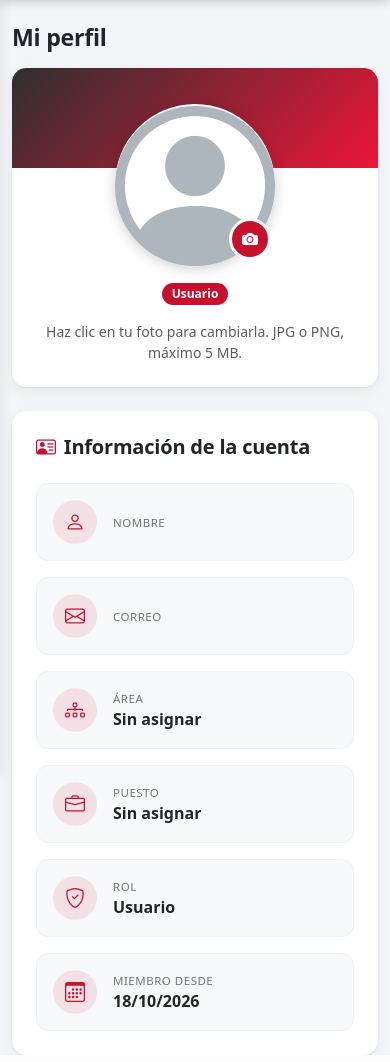
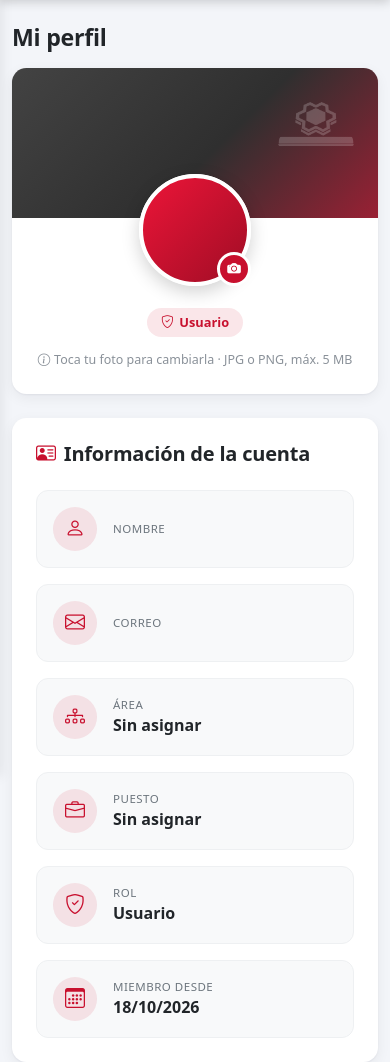
Before and after one commit to JulioCesarSanchez6843/HelpdesATO, a Django app: page /perfil/ in a window 390 px wide. Shown: the part 68-1130 px from the top of the page. Run offline with Django 5.2, Linux system fonts and the light colour scheme; the visitor is signed in with stand-in values (Sample User, id 1); data that the repository does not hold is empty.

Commit message:
perfil mejorado

```diff
--- a/apps/accounts/templates/accounts/perfil.html
+++ b/apps/accounts/templates/accounts/perfil.html
@@ -1,11 +1,25 @@
 {% extends "base.html" %}
+{% load static %}
 {% block content %}
 <h3 class="mb-3">Mi perfil</h3>
 
 <div class="row g-4">
-    <div class="col-lg-4">
+    <div class="col-md-5 col-xl-4">
         <div class="card perfil-tarjeta shadow-sm">
-            <div class="perfil-portada"></div>
+            <div class="perfil-portada">
+                <div class="perfil-marca perfil-marca-izq">
+                    {% if sucursal_actual %}
+                    {% if sucursal_actual.logo_actualizado_en %}
+                    <img src="{% url 'logo_sucursal' sucursal_actual.pk %}?v={{ sucursal_actual.logo_actualizado_en|date:'U' }}" alt="{{ sucursal_actual.nombre }}">
+                    {% else %}
+                    <span class="perfil-marca-texto">{{ sucursal_actual.nombre }}</span>
+                    {% endif %}
+                    {% endif %}
+                </div>
+                <div class="perfil-marca perfil-marca-der">
+                    <img src="{% static 'img/favicon_tollocan.png' %}" alt="Grupo Tollocan">
+                </div>
+            </div>
             <div class="card-body text-center perfil-cuerpo">
                 <form method="post" enctype="multipart/form-data" id="formFoto">
                     {% csrf_token %}
@@ -13,7 +27,7 @@
                         {% if foto_version %}
                         <img src="{% url 'foto_usuario' user.pk %}?v={{ foto_version }}" alt="Foto de perfil" class="avatar-perfil">
                         {% else %}
-                        <i class="bi bi-person-circle avatar-vacio"></i>
+                        <span class="avatar-iniciales">{{ user.nombre|slice:":1"|upper }}</span>
                         {% endif %}
                         <span class="avatar-camara"><i class="bi bi-camera-fill"></i></span>
                     </label>
@@ -26,28 +40,32 @@
 
                 <h4 class="mt-3 mb-1">{{ user.nombre }}</h4>
                 <p class="text-muted mb-2">{{ user.correo }}</p>
-                <span class="badge bg-primary">{{ user.get_rol_display }}</span>
+                <span class="perfil-rol"><i class="bi bi-shield-check"></i>{{ user.get_rol_display }}</span>
+
+                {% if not user.es_maestro or foto_version %}
+                <div class="perfil-acciones">
                     {% if not user.es_maestro %}
-                <form method="post" action="{% url 'solicitar_cambio_password' %}" class="mt-3">
+                    <form method="post" action="{% url 'solicitar_cambio_password' %}" class="m-0">
                         {% csrf_token %}
-                    <button type="submit" class="btn btn-outline-secondary btn-sm"><i class="bi bi-key me-1"></i>Solicitar cambio de contraseña</button>
+                        <button type="submit" class="btn btn-outline-secondary btn-sm"><i class="bi bi-key me-1"></i>Cambiar contraseña</button>
                     </form>
                     {% endif %}
-
-                <p class="form-text mt-3 mb-0">Haz clic en tu foto para cambiarla. JPG o PNG, máximo 5 MB.</p>
-
                     {% if foto_version %}
-                <form method="post" class="mt-3">
+                    <form method="post" class="m-0">
                         {% csrf_token %}
                         <input type="hidden" name="accion" value="eliminar">
                         <button type="submit" class="btn btn-outline-danger btn-sm"><i class="bi bi-trash me-1"></i>Quitar foto</button>
                     </form>
                     {% endif %}
                 </div>
+                {% endif %}
+
+                <p class="perfil-ayuda"><i class="bi bi-info-circle me-1"></i>Toca tu foto para cambiarla · JPG o PNG, máx. 5 MB</p>
+            </div>
         </div>
     </div>
 
-    <div class="col-lg-8">
+    <div class="col-md-7 col-xl-8">
         <div class="card perfil-tarjeta shadow-sm">
             <div class="card-body p-4">
                 <h5 class="mb-4"><i class="bi bi-person-vcard text-primary me-2"></i>Información de la cuenta</h5>
@@ -70,6 +88,17 @@
                             </div>
                         </div>
                     </div>
+                    {% if not user.es_superadmin %}
+                    <div class="col-md-6">
+                        <div class="perfil-dato">
+                            <div class="perfil-dato-icono"><i class="bi bi-building"></i></div>
+                            <div>
+                                <div class="perfil-dato-etiqueta">Sucursal</div>
+                                <div class="perfil-dato-valor">{{ sucursal_actual.nombre|default:"Sin asignar" }}</div>
+                            </div>
+                        </div>
+                    </div>
+                    {% endif %}
                     <div class="col-md-6">
                         <div class="perfil-dato">
                             <div class="perfil-dato-icono"><i class="bi bi-diagram-3"></i></div>
@@ -97,7 +126,7 @@
                             </div>
                         </div>
                     </div>
-                    <div class="col-md-6">
+                    <div class="{% if user.es_superadmin %}col-md-6{% else %}col-md-12{% endif %}">
                         <div class="perfil-dato">
                             <div class="perfil-dato-icono"><i class="bi bi-calendar3"></i></div>
                             <div>
--- a/apps/accounts/views.py
+++ b/apps/accounts/views.py
@@ -209,7 +209,17 @@ def mi_perfil(request):
             return redirect("mi_perfil")
     else:
         form = FotoPerfilForm()
-    return render(request, "accounts/perfil.html", {"form": form})
+    logos_sucursales = []
+    if request.user.es_superadmin:
+        logos_sucursales = list(
+            Sucursal.objects.defer("logo").filter(
+                activa=True, logo_actualizado_en__isnull=False
+            )
+        )
+    return render(request, "accounts/perfil.html", {
+        "form": form,
+        "logos_sucursales": logos_sucursales,
+    })
 
 @login_required
 def ajustes(request):
@@ -248,6 +258,7 @@ def cambiar_password(request):
     if request.method == "POST":
         form = CambiarPasswordForm(request.user, request.POST)
         if form.is_valid():
+            era_obligatorio = request.user.debe_cambiar_password
             usuario = form.save()
             usuario.debe_cambiar_password = False
             usuario.save(update_fields=["debe_cambiar_password"])
@@ -259,7 +270,7 @@ def cambiar_password(request):
                 detalle="Cambió su propia contraseña.",
             )
             messages.success(request, "Contraseña actualizada.")
-            return redirect("lista_tickets")
+            return redirect("mi_perfil" if era_obligatorio else "lista_tickets")
     else:
         form = CambiarPasswordForm(request.user)
     return render(request, "accounts/cambiar_password.html", {"form": form})
@@ -310,7 +321,7 @@ def _enviar_enlace_recuperacion(usuario):
             "url_restablecer": url,
             "horas": settings.PASSWORD_RESET_TIMEOUT // 3600,
         },
-        carpeta="accounts/emails",
+        carpeta="emails",
     )
     correos.enviar_tras_commit(mensajes)
 
--- a/apps/dashboard/templates/dashboard/_tabla_resumen.html
+++ b/apps/dashboard/templates/dashboard/_tabla_resumen.html
@@ -8,7 +8,8 @@
                 <th class="text-end">Pendientes</th>
                 <th class="text-end">Cerrados</th>
                 <th class="text-end">% cerrados</th>
-                <th class="text-end">Prom. cierre</th>
+                <th class="text-end">Prom. resolución</th>
+                <th class="text-end">Prom. 1ª respuesta</th>
             </tr>
         </thead>
         <tbody>
--- a/apps/dashboard/tests.py
+++ b/apps/dashboard/tests.py
@@ -36,7 +36,8 @@ class ReportesTests(TestCase):
         Ticket.objects.create(titulo="b", descripcion="d", area=self.area, creado_por=self.user)
         cerrado = Ticket.objects.create(
             titulo="c", descripcion="d", area=self.area, creado_por=self.user,
-            estado="CERRADO", cerrado_en=ahora + timedelta(hours=4))
+            estado="CERRADO", resuelto_en=ahora + timedelta(hours=4),
+            cerrado_en=ahora + timedelta(hours=4))
         Ticket.objects.filter(pk=cerrado.pk).update(creado_en=ahora)
         self.client.force_login(self.admin)
         ctx = self.client.get(reverse("reportes")).context
@@ -69,7 +70,7 @@ class EstadisticasYExcelTests(TestCase):
             ahora = timezone.now()
             Ticket.objects.filter(pk=t.pk).update(
                 creado_en=ahora - timedelta(hours=horas),
-                resuelto_en=ahora - timedelta(minutes=30),
+                resuelto_en=ahora,
                 cerrado_en=ahora)
             t.refresh_from_db()
         return t
--- a/apps/tickets/tests.py
+++ b/apps/tickets/tests.py
@@ -83,9 +83,9 @@ class BaseTicketsTest(TestCase):
 
     def url_del_correo(self):
         for correo in mail.outbox:
-            encontrada = re.search(r"https?://[^\s]+/tickets/confirmar/[^\s]+/", correo.body)
+            encontrada = re.search(r"https?://[^/\s]+(/tickets/confirmar/[^\s]+/)", correo.body)
             if encontrada:
-                return encontrada.group(0).replace("http://localhost:8000", "")
+                return encontrada.group(1)
         self.fail("No se envió el correo con el enlace de confirmación.")
 
     def destinatarios(self):
--- a/static/css/tollocan.css
+++ b/static/css/tollocan.css
@@ -175,12 +175,6 @@
     border: 3px solid var(--tollocan-rojo);
 }
 
-.avatar-vacio {
-    font-size: 8rem;
-    line-height: 1;
-    color: #adb5bd;
-}
-
 @media (max-width: 767.98px) {
     .sidebar-tollocan {
         position: fixed;
@@ -266,58 +260,144 @@
 }
 
 .perfil-portada {
-    height: 100px;
-    background: linear-gradient(135deg, var(--barra), var(--tollocan-icono));
+    position: relative;
+    display: flex;
+    align-items: center;
+    justify-content: space-between;
+    gap: 1rem;
+    height: 150px;
+    padding: 18px 24px 56px;
+    overflow: hidden;
+    background: linear-gradient(135deg, var(--barra-clara), var(--barra) 55%, var(--tollocan-icono) 135%);
+}
+
+.perfil-marca {
+    display: flex;
+    align-items: center;
+    height: 100%;
+    min-width: 0;
+}
+
+.perfil-marca-izq {
+    justify-content: flex-start;
+    max-width: 48%;
+}
+
+.perfil-marca-der {
+    justify-content: flex-end;
+    flex-shrink: 0;
+}
+
+.perfil-marca img {
+    display: block;
+    height: 100%;
+    width: auto;
+    max-width: 100%;
+    object-fit: contain;
+    filter: brightness(0) invert(var(--barra-invertir));
+    opacity: 0.2;
+}
+
+.perfil-marca-texto {
+    overflow: hidden;
+    text-overflow: ellipsis;
+    white-space: nowrap;
+    color: var(--barra-texto);
+    font-family: "Rajdhani", "Segoe UI", sans-serif;
+    font-size: 1.7rem;
+    font-style: italic;
+    font-weight: 700;
+    letter-spacing: 0.08em;
+    line-height: 1;
+    text-transform: uppercase;
 }
 
 .perfil-cuerpo {
-    padding-bottom: 1.5rem;
+    padding: 0.75rem 1.5rem 1.5rem;
 }
 
 .avatar-editable {
     position: relative;
     display: inline-block;
-    width: 160px;
-    height: 160px;
-    margin-top: -80px;
+    width: 112px;
+    height: 112px;
+    margin-top: -56px;
     border-radius: 50%;
     background-color: #ffffff;
-    box-shadow: 0 4px 14px rgba(0, 0, 0, 0.2);
+    box-shadow: 0 6px 18px rgba(0, 0, 0, 0.18);
     cursor: pointer;
 }
 
 .avatar-editable .avatar-perfil {
     display: block;
-    border-width: 4px;
-    border-color: #ffffff;
+    width: 100%;
+    height: 100%;
+    border: 4px solid #ffffff;
 }
 
-.avatar-editable .avatar-vacio {
-    display: block;
-    font-size: 160px;
+.avatar-iniciales {
+    display: flex;
+    align-items: center;
+    justify-content: center;
+    width: 100%;
+    height: 100%;
+    border: 4px solid #ffffff;
     border-radius: 50%;
+    background: linear-gradient(135deg, var(--tollocan-icono), var(--tollocan-rojo-oscuro));
+    color: #ffffff;
+    font-size: 2.75rem;
+    font-weight: 700;
+    line-height: 1;
 }
 
 .avatar-camara {
     position: absolute;
-    right: 4px;
-    bottom: 4px;
+    right: 0;
+    bottom: 0;
     display: flex;
     align-items: center;
     justify-content: center;
-    width: 42px;
-    height: 42px;
+    width: 34px;
+    height: 34px;
     border: 3px solid #ffffff;
     border-radius: 50%;
     background-color: var(--tollocan-rojo);
     color: #ffffff;
-    font-size: 1rem;
+    font-size: 0.85rem;
     transition: background-color 0.2s ease, transform 0.2s ease;
 }
 
 .avatar-editable:hover .avatar-camara {
     background-color: var(--tollocan-rojo-oscuro);
     transform: scale(1.12);
+}
+
+.perfil-rol {
+    display: inline-flex;
+    align-items: center;
+    gap: 0.35rem;
+    padding: 0.3rem 0.85rem;
+    border-radius: 999px;
+    background-color: rgba(var(--tollocan-rgb), 0.1);
+    color: var(--tollocan-rojo);
+    font-size: 0.8rem;
+    font-weight: 600;
+}
+
+.perfil-acciones {
+    display: flex;
+    flex-wrap: wrap;
+    justify-content: center;
+    gap: 0.5rem;
+    margin-top: 1.25rem;
+    padding-top: 1.25rem;
+    border-top: 1px solid #eef0f2;
+}
+
+.perfil-ayuda {
+    margin: 0.9rem 0 0;
+    color: #8a9199;
+    font-size: 0.78rem;
 }
 
 .perfil-dato {
--- a/templates/base.html
+++ b/templates/base.html
@@ -50,14 +50,14 @@
                 <i class="bi bi-bell-fill fs-5"></i>{% if notificaciones_sin_leer %}<span class="badge rounded-pill bg-danger ms-1">{{ notificaciones_sin_leer }}</span>{% endif %}
             </a>
             <div class="dropdown d-flex align-items-center">
-                <div class="link-barra d-flex align-items-center">
+                <a class="link-barra d-flex align-items-center text-decoration-none" href="{% url 'mi_perfil' %}" title="Mi perfil">
                     {% if foto_version %}
                     <img src="{% url 'foto_usuario' user.pk %}?v={{ foto_version }}" alt="Foto de perfil" class="avatar-nav">
                     {% else %}
                     <i class="bi bi-person-circle fs-2"></i>
                     {% endif %}
                     <span class="ms-2 d-none d-sm-inline">{{ user.nombre }}</span>
-                </div>
+                </a>
                 <button class="navbar-toggler ms-3" type="button" data-bs-toggle="dropdown" aria-expanded="false" aria-label="Menú de usuario">
                     <i class="bi bi-list fs-3"></i>
                 </button>
```
Also changed, not shown: apps/accounts/apps.py (+18 -0 lines), apps/accounts/management/commands/crear_admin_inicial.py (added, +37 -0 lines), apps/dashboard/templates/dashboard/reportes.html (+5 -2 lines), apps/dashboard/views.py (+24 -11 lines), apps/tickets/models.py (+5 -3 lines), apps/tickets/services.py (+16 -0 lines), apps/tickets/views.py (+8 -8 lines), apps/accounts/management/__init__.py (added), apps/accounts/management/commands/__init__.py (added), apps/tickets/migrations/0009_ticket_primera_respuesta_en_and_more.py (added). Lines whose indentation alone changed are shown as unchanged.
